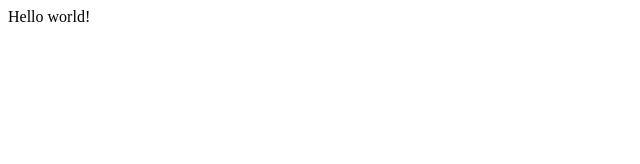
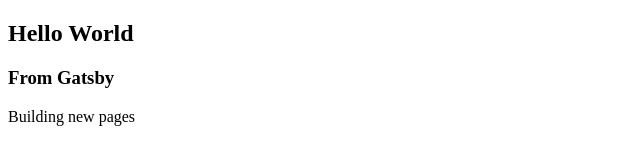
Before and after one commit to luwynne/gatsby-trainning, a Gatsby site: page / in a window 1280 px wide. Shown: the whole page, without its empty margins (0-640 px from the left). Built offline with nearby package versions, Linux system fonts and the light colour scheme; Gatsby itself is replaced by a stand-in of ours.

Commit message:
First commit

```diff
--- a/src/pages/index.js
+++ b/src/pages/index.js
@@ -1,5 +1,13 @@
 import React from "react"
 
 export default function Home() {
-  return <div>Hello world!</div>
+  return(
+    <section>
+      <div>
+        <h2>Hello World</h2>
+        <h3>From Gatsby</h3>
+        <p>Building new pages</p>
+      </div>
+    </section>
+  )
 }
```
